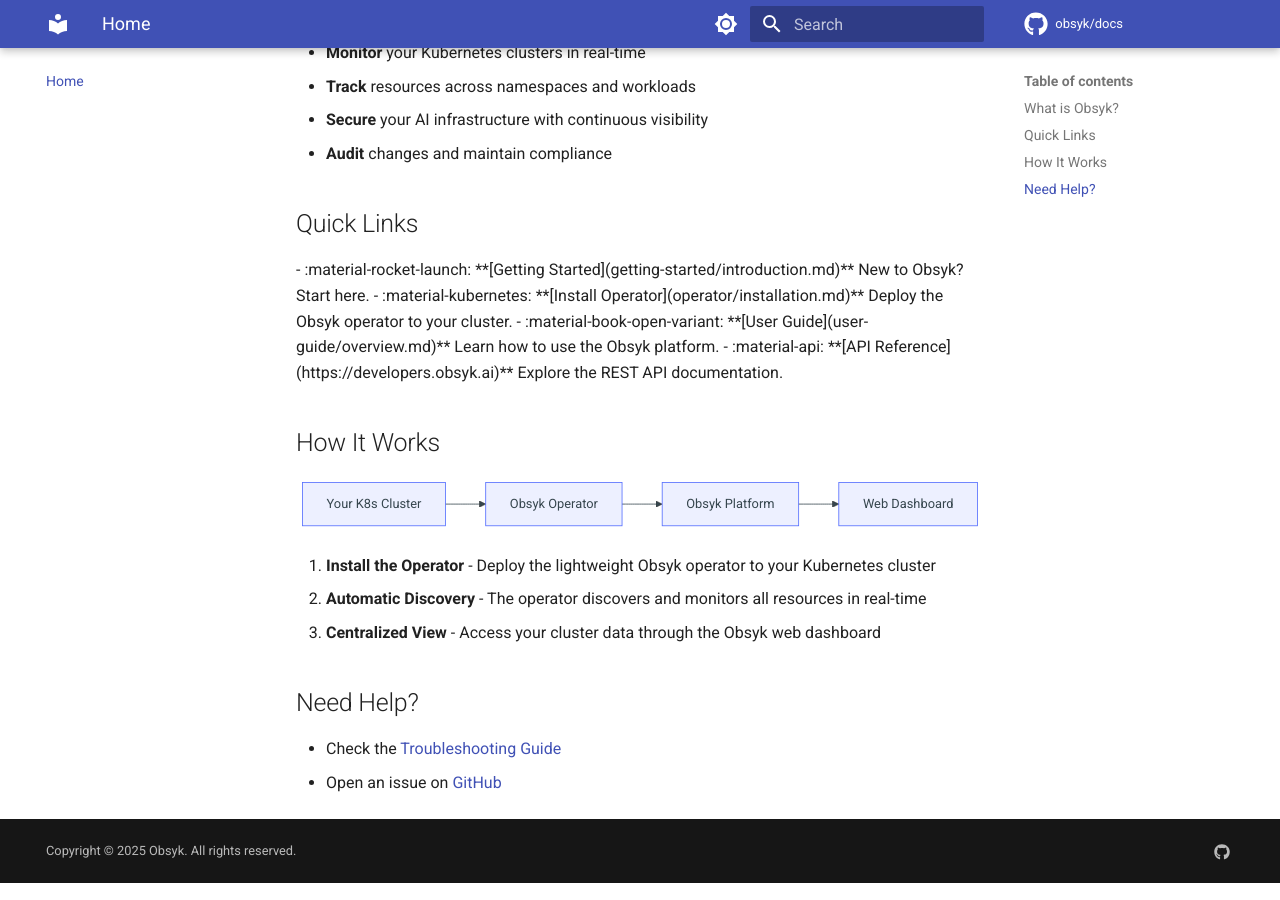
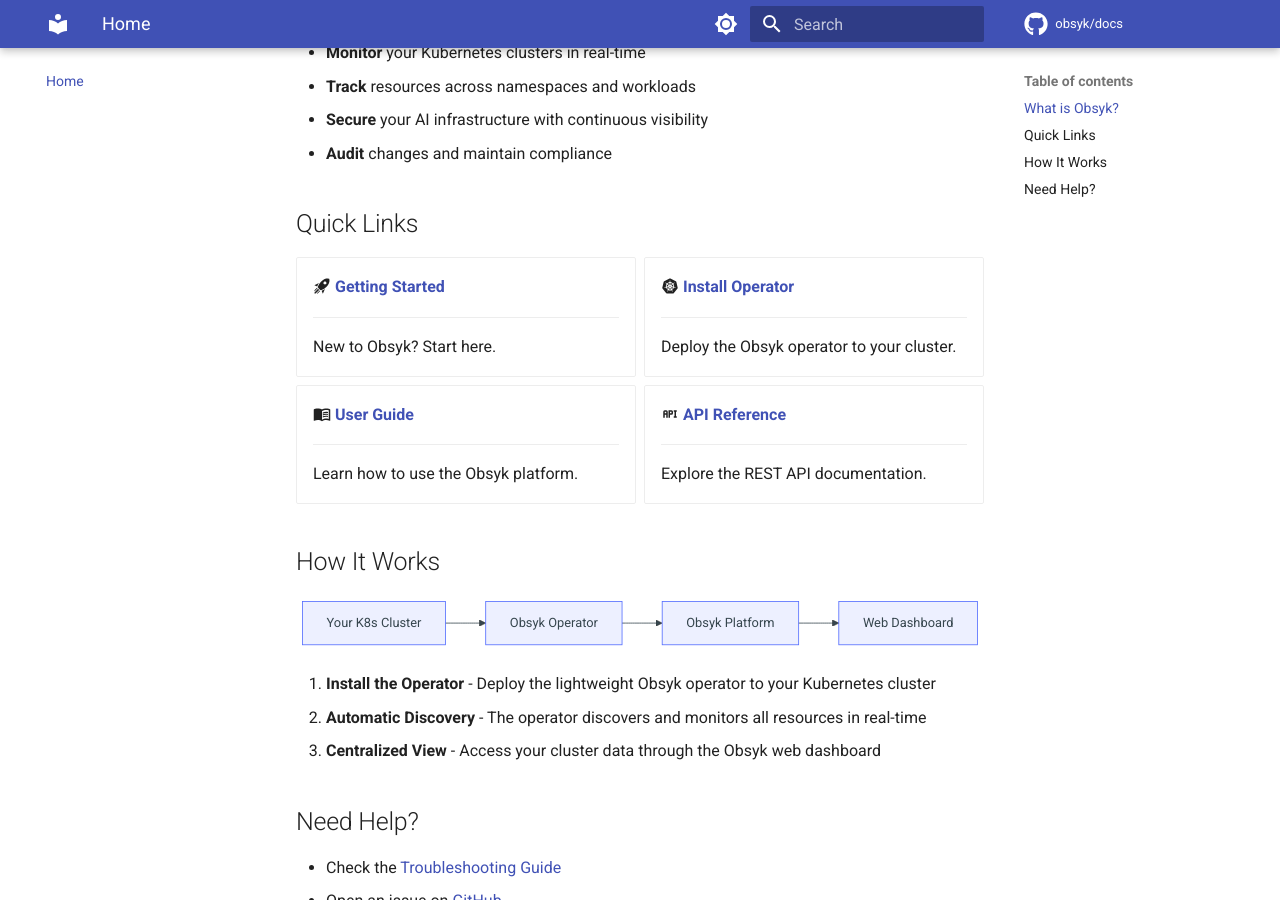
Before and after one commit to Obsyk/docs, an MkDocs documentation site: the page built from docs/index.md, in a window 1280 px wide and 900 px high, scrolled down 413 px. Built offline with MkDocs 1.6.1 and Material for MkDocs 9.7.7, drawn with Linux system fonts in a browser that asks for light colours; comment, search, counter and statistics services are not loaded.

Commit message:
fix: enable grid cards and emoji support (#7)
- Add attr_list and md_in_html extensions for grid cards
- Add pymdownx.emoji for material icons
- Fix Quick Links card formatting with proper indentation

🤖 Generated with [Claude Code](https://claude.com/claude-code)

Co-authored-by: Vinod Gupta <vinod@rapidfort.com>
Co-authored-by: Claude Opus 4.5 <noreply@anthropic.com>

```diff
--- a/docs/index.md
+++ b/docs/index.md
@@ -17,17 +17,29 @@ Obsyk is a platform that helps you:
 
 <div class="grid cards" markdown>
 
-- :material-rocket-launch: **[Getting Started](getting-started/introduction.md)**
-  New to Obsyk? Start here.
+-   :material-rocket-launch: __[Getting Started](getting-started/introduction.md)__
 
-- :material-kubernetes: **[Install Operator](operator/installation.md)**
-  Deploy the Obsyk operator to your cluster.
+    ---
 
-- :material-book-open-variant: **[User Guide](user-guide/overview.md)**
-  Learn how to use the Obsyk platform.
+    New to Obsyk? Start here.
 
-- :material-api: **[API Reference](https://developers.obsyk.ai)**
-  Explore the REST API documentation.
+-   :material-kubernetes: __[Install Operator](operator/installation.md)__
+
+    ---
+
+    Deploy the Obsyk operator to your cluster.
+
+-   :material-book-open-variant: __[User Guide](user-guide/overview.md)__
+
+    ---
+
+    Learn how to use the Obsyk platform.
+
+-   :material-api: __[API Reference](https://developers.obsyk.ai)__
+
+    ---
+
+    Explore the REST API documentation.
 
 </div>
 
--- a/mkdocs.yml
+++ b/mkdocs.yml
@@ -48,6 +48,8 @@ plugins:
 
 markdown_extensions:
   - admonition
+  - attr_list
+  - md_in_html
   - pymdownx.details
   - pymdownx.superfences:
       custom_fences:
@@ -60,6 +62,9 @@ markdown_extensions:
   - pymdownx.snippets
   - pymdownx.tabbed:
       alternate_style: true
+  - pymdownx.emoji:
+      emoji_index: !!python/name:material.extensions.emoji.twemoji
+      emoji_generator: !!python/name:material.extensions.emoji.to_svg
   - tables
   - toc:
       permalink: true
```
